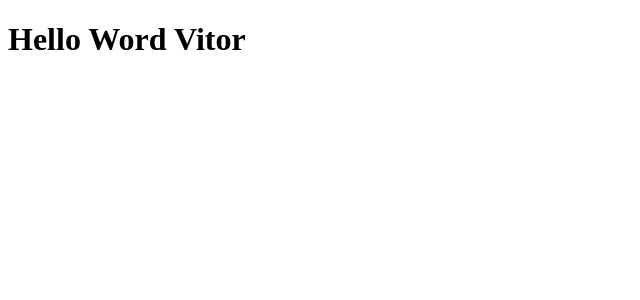
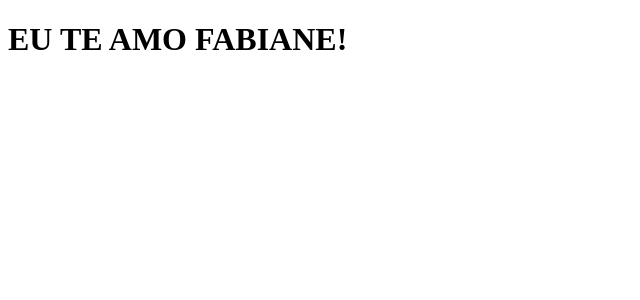
Before and after one commit to vitoropereira/clone-tabnews, a Next.js app: page / in a window 1280 px wide. Shown: the top 300 px of the page, without its empty margins (0-640 px from the left). Built offline with nearby package versions, Linux system fonts and the light colour scheme.

Commit message:
Um desafio importante

```diff
--- a/pages/index.js
+++ b/pages/index.js
@@ -1,5 +1,5 @@
 function Home() {
-  return <h1>Hello Word Vitor</h1>;
+  return <h1>EU TE AMO FABIANE!</h1>;
 }
 
 export default Home;
```
